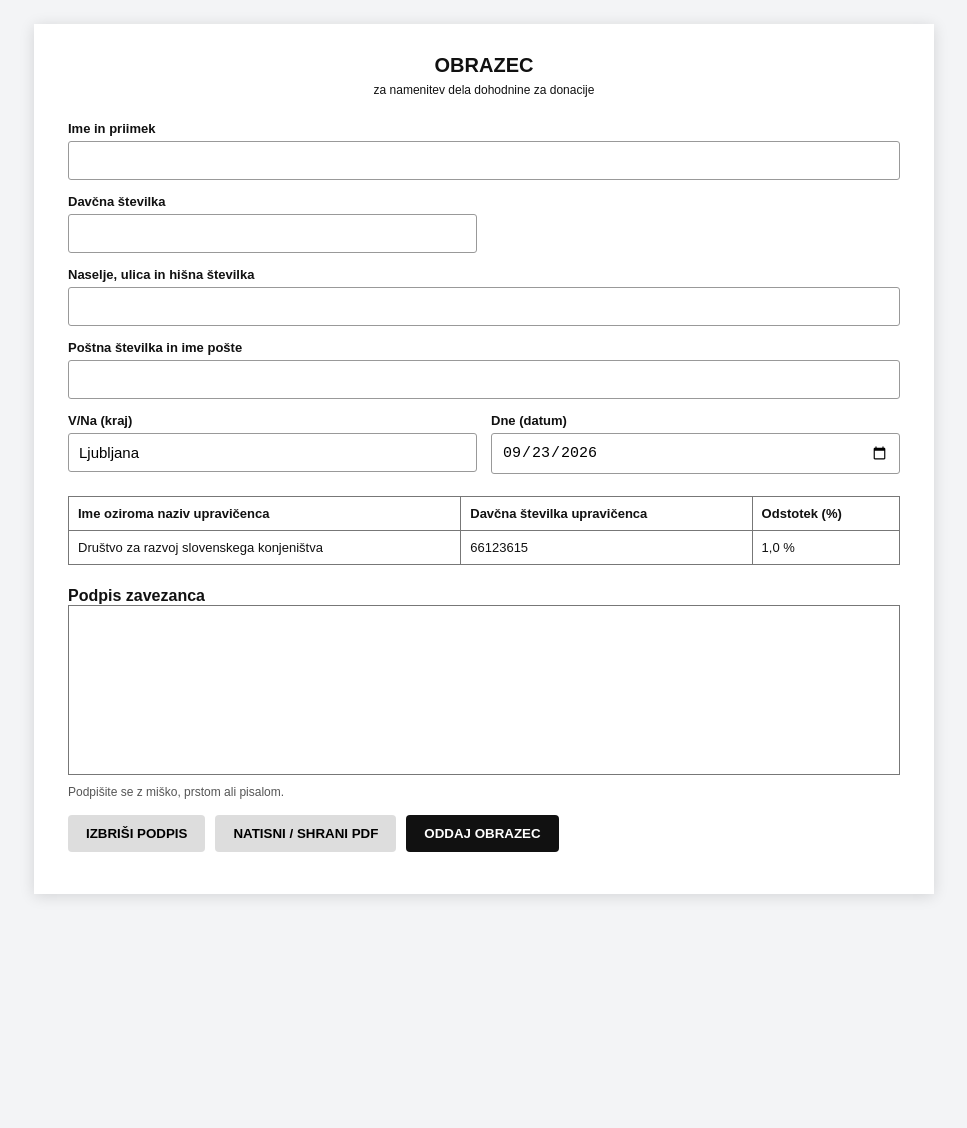
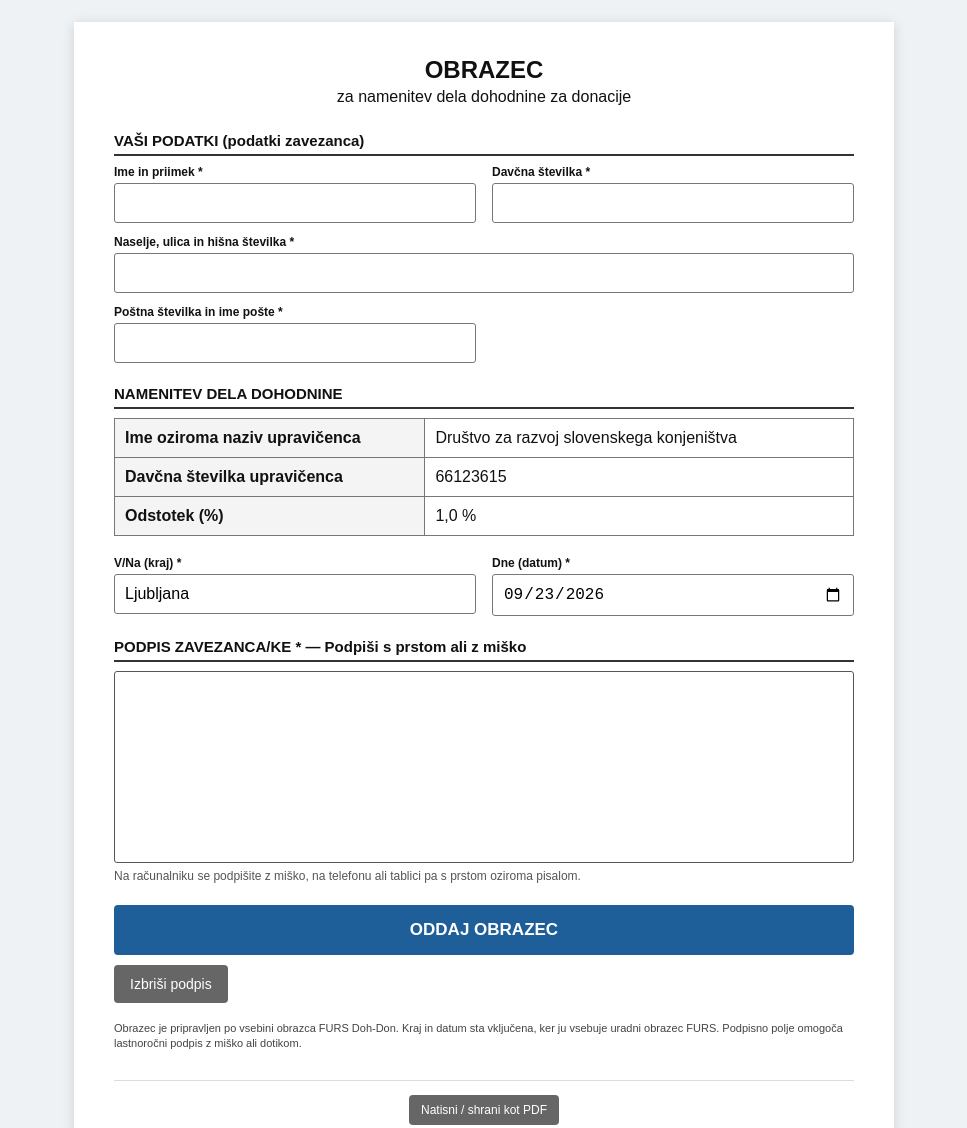
Before and after one commit to domen-maker/dobro-konj, a website: page index.html in a window 1280 px wide. Shown: the top 1128 px of the page, without its empty margins (156-1123 px from the left). Before the commit the page ends 918 px from the top, so only its background shows below. Drawn offline with Linux system fonts and the light colour scheme.

Commit message:
Add files via upload

```diff
--- a/index.html
+++ b/index.html
@@ -2,116 +2,117 @@
 <html lang="sl">
 <head>
 <meta charset="utf-8">
-<meta name="viewport" content="width=device-width,initial-scale=1">
-<title>OBRAZEC za namenitev dela dohodnine za donacije</title>
+<meta name="viewport" content="width=device-width,initial-scale=1,maximum-scale=1,user-scalable=no">
+<title>OBRAZEC za zahtevo za namenitev dela dohodnine za donacije</title>
 <style>
-*{box-sizing:border-box} body{font-family:Arial,Helvetica,sans-serif;margin:0;background:#f3f4f6;color:#111}
-.wrap{max-width:900px;margin:24px auto;background:#fff;padding:30px 34px;box-shadow:0 2px 14px #0002}
-h1{text-align:center;font-size:20px;margin:0 0 6px}.sub{text-align:center;font-size:12px;margin-bottom:24px}
-.grid{display:grid;grid-template-columns:1fr 1fr;gap:14px}.full{grid-column:1/-1}
-label{display:block;font-size:13px;font-weight:700;margin-bottom:5px}
-input{width:100%;padding:10px;border:1px solid #999;border-radius:3px;font-size:15px}
-table{width:100%;border-collapse:collapse;margin:22px 0}td,th{border:1px solid #777;padding:9px;font-size:13px;text-align:left}
-.sig-title{font-weight:700;margin-top:18px}canvas{width:100%;height:170px;border:1px solid #777;touch-action:none;background:white}
-.actions{display:flex;gap:10px;flex-wrap:wrap;margin-top:16px}
-button{padding:11px 18px;border:0;border-radius:4px;font-weight:700;cursor:pointer}
-.primary{background:#111;color:#fff}.secondary{background:#ddd}.status{margin-top:12px;font-weight:700}
-.note{font-size:12px;color:#555;margin-top:6px}
-@media(max-width:650px){.grid{grid-template-columns:1fr}.wrap{margin:0;padding:20px}.full{grid-column:auto}}
-@media print{body{background:#fff}.wrap{box-shadow:none;margin:0;max-width:none}.actions,.status,.note{display:none}}
+  *{box-sizing:border-box} body{font-family:Arial,Helvetica,sans-serif;margin:0;background:#eef2f5;color:#111}
+  .page{max-width:820px;margin:22px auto;background:white;padding:34px 40px;box-shadow:0 2px 12px #0002}
+  h1{text-align:center;font-size:24px;margin:0 0 4px} h2{text-align:center;font-size:16px;font-weight:normal;margin:0 0 26px}
+  .section{font-weight:700;margin:22px 0 9px;font-size:15px;border-bottom:2px solid #333;padding-bottom:5px}
+  .grid{display:grid;grid-template-columns:1fr 1fr;gap:12px 16px}.full{grid-column:1/-1}
+  label{display:block;font-size:12px;font-weight:700;margin-bottom:4px}
+  input{width:100%;padding:10px;border:1px solid #777;border-radius:3px;font-size:16px;background:#fff}
+  .recipient{border:1px solid #555;border-collapse:collapse;width:100%;margin-top:6px}.recipient td{border:1px solid #777;padding:10px}.recipient td:first-child{font-weight:bold;width:42%;background:#f4f4f4}
+  .signature-wrap{border:1.5px solid #555;border-radius:3px;background:white;position:relative;touch-action:none}
+  canvas{display:block;width:100%;height:190px;touch-action:none}
+  .hint{font-size:12px;color:#555;margin-top:6px}.buttons{display:flex;gap:10px;flex-wrap:wrap;margin-top:22px}
+  button{border:0;border-radius:4px;padding:11px 16px;font-size:14px;cursor:pointer;background:#1f5f99;color:white}button.secondary{background:#666}
+  .note{margin-top:18px;font-size:11px;line-height:1.4;color:#444}
+  @media(max-width:650px){.page{margin:0;padding:20px 15px;box-shadow:none}.grid{grid-template-columns:1fr}.full{grid-column:auto}canvas{height:210px}h1{font-size:20px}}
+  @media print{body{background:white}.page{max-width:none;margin:0;padding:8mm 12mm;box-shadow:none}.buttons,.hint{display:none}input{border:0;border-bottom:1px solid #555;border-radius:0;padding:5px 2px}.signature-wrap{height:45mm}canvas{height:44mm}.note{font-size:9px}}
 </style>
 </head>
 <body>
-<div class="wrap" id="paper">
+<div class="page">
   <h1>OBRAZEC</h1>
-<div class="sub">za namenitev dela dohodnine za donacije</div>
+  <h2>za namenitev dela dohodnine za donacije</h2>
 
+  <div class="section">VAŠI PODATKI (podatki zavezanca)</div>
   <div class="grid">
- <div class="full"><label>Ime in priimek</label><input id="name" autocomplete="name"></div>
- <div><label>Davčna številka</label><input id="tax" inputmode="numeric" maxlength="8"></div>
- <div></div>
- <div class="full"><label>Naselje, ulica in hišna številka</label><input id="address"></div>
- <div class="full"><label>Poštna številka in ime pošte</label><input id="post"></div>
- <div><label>V/Na (kraj)</label><input id="place" value="Ljubljana"></div>
- <div><label>Dne (datum)</label><input id="date" type="date"></div>
+    <div><label>Ime in priimek *</label><input id="name" autocomplete="name" required></div>
+    <div><label>Davčna številka *</label><input id="tax" inputmode="numeric" maxlength="8" required></div>
+    <div class="full"><label>Naselje, ulica in hišna številka *</label><input id="address" autocomplete="street-address" required></div>
+    <div><label>Poštna številka in ime pošte *</label><input id="post" autocomplete="postal-code" required></div>
   </div>
 
-<table>
-<tr><th>Ime oziroma naziv upravičenca</th><th>Davčna številka upravičenca</th><th>Odstotek (%)</th></tr>
-<tr><td>Društvo za razvoj slovenskega konjeništva</td><td>66123615</td><td>1,0 %</td></tr>
+  <div class="section">NAMENITEV DELA DOHODNINE</div>
+  <table class="recipient">
+    <tr><td>Ime oziroma naziv upravičenca</td><td>Društvo za razvoj slovenskega konjeništva</td></tr>
+    <tr><td>Davčna številka upravičenca</td><td>66123615</td></tr>
+    <tr><td>Odstotek (%)</td><td>1,0 %</td></tr>
   </table>
 
-<div class="sig-title">Podpis zavezanca</div>
-<canvas id="sig"></canvas>
-<div class="note">Podpišite se z miško, prstom ali pisalom.</div>
-
-<div class="actions">
- <button class="secondary" id="clear" type="button">IZBRIŠI PODPIS</button>
- <button class="secondary" type="button" onclick="window.print()">NATISNI / SHRANI PDF</button>
- <button class="primary" id="submit" type="button">ODDAJ OBRAZEC</button>
-</div>
-<div class="status" id="status"></div>
+  <div class="grid" style="margin-top:20px">
+    <div><label>V/Na (kraj) *</label><input id="place" required value="Ljubljana"></div>
+    <div><label>Dne (datum) *</label><input id="date" type="date" required></div>
   </div>
 
+  <div class="section">PODPIS ZAVEZANCA/KE * — Podpiši s prstom ali z miško</div>
+  <div class="signature-wrap"><canvas id="sig"></canvas></div>
+  <div class="hint">Na računalniku se podpišite z miško, na telefonu ali tablici pa s prstom oziroma pisalom.</div>
+
+  <div class="buttons">
+    <button type="button" id="submit" style="font-weight:700;font-size:17px;padding:15px 28px;flex:1 1 100%">ODDAJ OBRAZEC</button>
+    <button type="button" id="clear" class="secondary">Izbriši podpis</button>
+  </div>
+  <div id="status" class="hint" style="font-weight:700;margin-top:12px"></div>
+  <div class="note">Obrazec je pripravljen po vsebini obrazca FURS Doh-Don. Kraj in datum sta vključena, ker ju vsebuje uradni obrazec FURS. Podpisno polje omogoča lastnoročni podpis z miško ali dotikom.</div>
+  <div style="margin-top:28px;padding-top:14px;border-top:1px solid #ddd;text-align:center">
+    <button type="button" id="print" class="secondary" style="font-size:12px;padding:8px 12px">Natisni / shrani kot PDF</button>
+  </div>
+</div>
 <script>
-const canvas=document.getElementById('sig'), ctx=canvas.getContext('2d');
-let drawing=false, hasInk=false;
-function resizeCanvas(){
- const r=canvas.getBoundingClientRect(), dpr=window.devicePixelRatio||1;
- const snapshot=hasInk ? canvas.toDataURL() : null;
- canvas.width=Math.round(r.width*dpr); canvas.height=Math.round(r.height*dpr);
- ctx.setTransform(dpr,0,0,dpr,0,0); ctx.lineWidth=2; ctx.lineCap='round'; ctx.strokeStyle='#111';
- if(snapshot){const im=new Image();im.onload=()=>ctx.drawImage(im,0,0,r.width,r.height);im.src=snapshot;}
+const canvas=document.getElementById('sig'), ctx=canvas.getContext('2d'); let drawing=false, hasInk=false;
+function resize(){const r=canvas.getBoundingClientRect(), dpr=Math.max(window.devicePixelRatio||1,1); const old=hasInk?canvas.toDataURL():null; canvas.width=Math.round(r.width*dpr); canvas.height=Math.round(r.height*dpr); ctx.setTransform(dpr,0,0,dpr,0,0); ctx.lineWidth=2.2;ctx.lineCap='round';ctx.lineJoin='round';ctx.strokeStyle='#111'; if(old){const im=new Image();im.onload=()=>ctx.drawImage(im,0,0,r.width,r.height);im.src=old}}
+function pos(e){const r=canvas.getBoundingClientRect(), p=e.touches?e.touches[0]:e; return {x:p.clientX-r.left,y:p.clientY-r.top}}
+function start(e){e.preventDefault();drawing=true;const p=pos(e);ctx.beginPath();ctx.moveTo(p.x,p.y)}
+function move(e){if(!drawing)return;e.preventDefault();const p=pos(e);ctx.lineTo(p.x,p.y);ctx.stroke();hasInk=true}
+function end(e){if(drawing){e.preventDefault();drawing=false}}
+['mousedown','touchstart'].forEach(x=>canvas.addEventListener(x,start,{passive:false}));['mousemove','touchmove'].forEach(x=>canvas.addEventListener(x,move,{passive:false}));['mouseup','mouseleave','touchend','touchcancel'].forEach(x=>canvas.addEventListener(x,end,{passive:false}));
+window.addEventListener('resize',resize);resize();
+document.getElementById('clear').onclick=()=>{ctx.clearRect(0,0,canvas.width,canvas.height);hasInk=false};
+const placeEl=document.getElementById('place');
+if(!placeEl.value.trim()) placeEl.value='Ljubljana';
+const dateEl=document.getElementById('date');
+const now=new Date();
+const localDate=[now.getFullYear(),String(now.getMonth()+1).padStart(2,'0'),String(now.getDate()).padStart(2,'0')].join('-');
+if(!dateEl.value) dateEl.value=localDate;
+
+async function submitForm(){
+  const req=['name','tax','address','post','place','date'];
+  for(const id of req){const el=document.getElementById(id);if(!el.value.trim()){alert('Prosimo, izpolnite vsa obvezna polja.');el.focus();return}}
+  if(!/^\d{8}$/.test(document.getElementById('tax').value.trim())){alert('Davčna številka naj vsebuje 8 številk.');document.getElementById('tax').focus();return}
+  if(!hasInk){alert('Prosimo, podpišite se v podpisno polje.');return}
+  const btn=document.getElementById('submit'), status=document.getElementById('status');
+  btn.disabled=true; btn.textContent='ODDAJAM ...'; status.textContent='';
+  const fd=new FormData();
+  fd.append('_subject','Nova zahteva za namenitev 1 % dohodnine');
+  fd.append('_template','table');
+  fd.append('_captcha','false');
+  fd.append('Ime in priimek',document.getElementById('name').value.trim());
+  fd.append('Davčna številka',document.getElementById('tax').value.trim());
+  fd.append('Naslov',document.getElementById('address').value.trim());
+  fd.append('Pošta',document.getElementById('post').value.trim());
+  fd.append('Kraj',document.getElementById('place').value.trim());
+  fd.append('Datum',document.getElementById('date').value);
+  fd.append('Upravičenec','Društvo za razvoj slovenskega konjeništva');
+  fd.append('Davčna številka upravičenca','66123615');
+  fd.append('Odstotek','1,0 %');
+  const blob=await new Promise(resolve=>canvas.toBlob(resolve,'image/png'));
+  fd.append('Podpis',blob,'podpis.png');
+  try{
+    const r=await fetch('https://formsubmit.co/ajax/domen@bbr.si',{method:'POST',body:fd,headers:{'Accept':'application/json'}});
+    const data=await r.json();
+    if(r.ok && (data.success===true || data.success==='true')){
+      status.textContent='Obrazec je bil uspešno oddan.'; btn.textContent='ODDANO';
+    } else {throw new Error('Oddaja ni uspela');}
+  }catch(e){
+    status.textContent='Obrazca ni bilo mogoče poslati. Poskusite znova ali uporabite »Natisni / shrani kot PDF«.';
+    btn.disabled=false; btn.textContent='ODDAJ OBRAZEC';
   }
-resizeCanvas(); window.addEventListener('resize',resizeCanvas);
-function point(e){const r=canvas.getBoundingClientRect();return{x:e.clientX-r.left,y:e.clientY-r.top}}
-canvas.addEventListener('pointerdown',e=>{drawing=true;hasInk=true;canvas.setPointerCapture(e.pointerId);const p=point(e);ctx.beginPath();ctx.moveTo(p.x,p.y)});
-canvas.addEventListener('pointermove',e=>{if(!drawing)return;const p=point(e);ctx.lineTo(p.x,p.y);ctx.stroke()});
-canvas.addEventListener('pointerup',()=>drawing=false); canvas.addEventListener('pointercancel',()=>drawing=false);
-document.getElementById('clear').onclick=()=>{ctx.clearRect(0,0,canvas.width,canvas.height);hasInk=false};
+}
+document.getElementById('submit').onclick=submitForm;
 
-const now=new Date();
-document.getElementById('date').value=[now.getFullYear(),String(now.getMonth()+1).padStart(2,'0'),String(now.getDate()).padStart(2,'0')].join('-');
-function esc(s){return String(s||'').replace(/[&<>"']/g,c=>({'&':'&amp;','<':'&lt;','>':'&gt;','"':'&quot;',"'":'&#39;'}[c]))}
-window.onerror=function(msg,src,line,col,err){alert('NAPAKA JS: '+msg+' (vrstica '+line+')');};
-function makePdfHtml(v, signature){
- return `<!doctype html><html><head><meta charset="utf-8"><style>
- @page{size:A4;margin:16mm}body{font-family:Arial,sans-serif;color:#111;font-size:12px}
- h1{text-align:center;font-size:17px;margin:0}.sub{text-align:center;margin:4px 0 20px}
- .row{margin:9px 0;border-bottom:1px solid #777;padding:5px 2px}.lbl{font-weight:bold}
- table{width:100%;border-collapse:collapse;margin:22px 0}td,th{border:1px solid #555;padding:8px;text-align:left}
- .sig{margin-top:24px}.sig img{width:280px;max-height:110px;object-fit:contain;object-position:left center}
- </style></head><body>
- <h1>OBRAZEC</h1><div class="sub">za namenitev dela dohodnine za donacije</div>
- <div class="row"><span class="lbl">Ime in priimek:</span> ${esc(v.name)}</div>
- <div class="row"><span class="lbl">Davčna številka:</span> ${esc(v.tax)}</div>
- <div class="row"><span class="lbl">Naslov:</span> ${esc(v.address)}</div>
- <div class="row"><span class="lbl">Pošta:</span> ${esc(v.post)}</div>
- <div class="row"><span class="lbl">Kraj:</span> ${esc(v.place)}</div>
- <div class="row"><span class="lbl">Datum:</span> ${esc(v.date)}</div>
- <table><tr><th>Ime oziroma naziv upravičenca</th><th>Davčna številka upravičenca</th><th>Odstotek</th></tr>
- <tr><td>Društvo za razvoj slovenskega konjeništva</td><td>66123615</td><td>1,0 odstotka</td></tr></table>
- <div class="sig"><b>Podpis zavezanca:</b><br><img src="${signature}"></div>
- </body></html>`;
-}
-
-document.getElementById('submit').onclick=async()=>{
- const status=document.getElementById('status'), btn=document.getElementById('submit');
- const v={name:document.getElementById('name').value.trim(),tax:document.getElementById('tax').value.trim(),address:document.getElementById('address').value.trim(),post:document.getElementById('post').value.trim(),place:document.getElementById('place').value.trim(),date:document.getElementById('date').value};
- if(!v.name||!v.tax||!v.address||!v.post||!v.place||!v.date){status.textContent='Izpolnite vsa obvezna polja.';return}
- if(!/^\d{8}$/.test(v.tax)){status.textContent='Davčna številka mora vsebovati 8 številk.';return}
- if(!hasInk){status.textContent='Manjka podpis.';return}
- btn.disabled=true; btn.textContent='ODDAJAM ...'; status.textContent='';
- try{
-   const signature=canvas.toDataURL('image/png');
-   const payload={...v,signature,pdfHtml:makePdfHtml(v,signature)};
-   const r=await fetch('/.netlify/functions/oddaj-obrazec',{method:'POST',headers:{'Content-Type':'application/json'},body:JSON.stringify(payload)});
-   const data=await r.json().catch(()=>({}));
-   if(!r.ok) throw new Error(data.error||('HTTP '+r.status));
-   btn.textContent='ODDANO'; status.textContent='Obrazec je bil uspešno oddan. PDF s podpisom je bil poslan po e-pošti.';
- }catch(e){
-   btn.disabled=false; btn.textContent='ODDAJ OBRAZEC'; status.textContent='NAPAKA PRI ODDAJI: '+e.message;
- }
-};
+document.getElementById('print').onclick=()=>{const req=['name','tax','address','post','place','date'];for(const id of req){const el=document.getElementById(id);if(!el.value.trim()){alert('Prosimo, izpolnite vsa obvezna polja.');el.focus();return}} if(!/^\d{8}$/.test(document.getElementById('tax').value.trim())){alert('Davčna številka naj vsebuje 8 številk.');document.getElementById('tax').focus();return} if(!hasInk){alert('Prosimo, podpišite se v podpisno polje.');return} window.print()};
 </script>
 </body></html>
```
Lines whose indentation alone changed are shown as unchanged.
